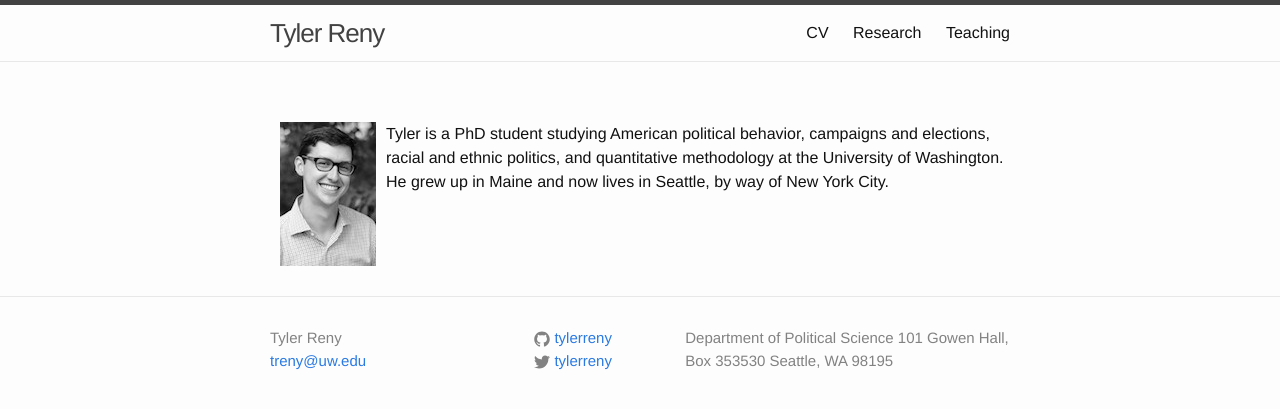
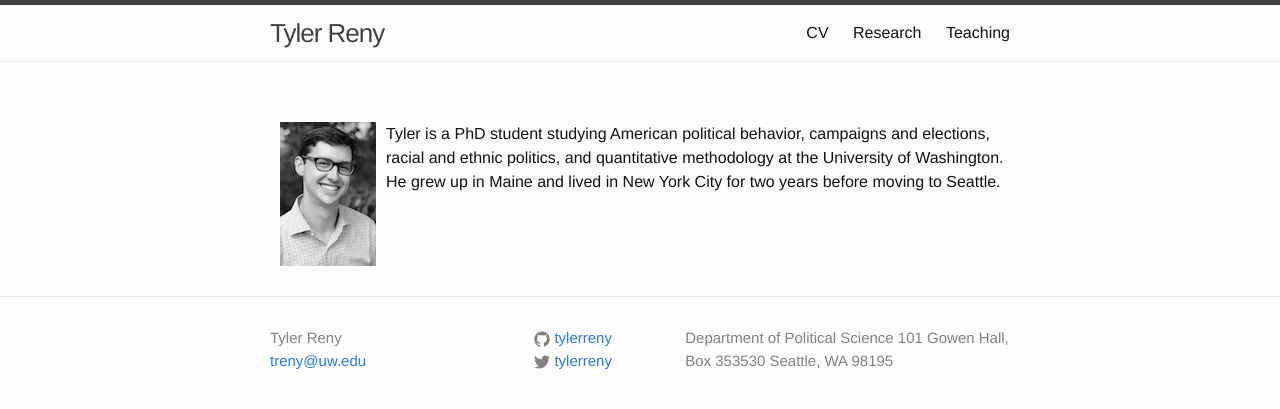
Before and after one commit to tylerreny/tylerreny.github.io, a Jekyll site: the page built from index.html, in a window 1280 px wide. Shown: the top 409 px of the page. Built offline with Jekyll 4.4.1, drawn with Linux system fonts in a browser that asks for light colours.

```diff
--- a/index.html
+++ b/index.html
@@ -6,8 +6,7 @@
   <img src="/img/headshot2.jpg" align="left" hspace="10" />
 </section>
 
-
 Tyler is a PhD student studying American political behavior, campaigns
 and elections, racial and ethnic politics, and quantitative
 methodology at the University of Washington. He grew up in Maine and
-now lives in Seattle, by way of New York City.
+lived in New York City for two years before moving to Seattle.
```
Also changed, not shown: 1 other file.
